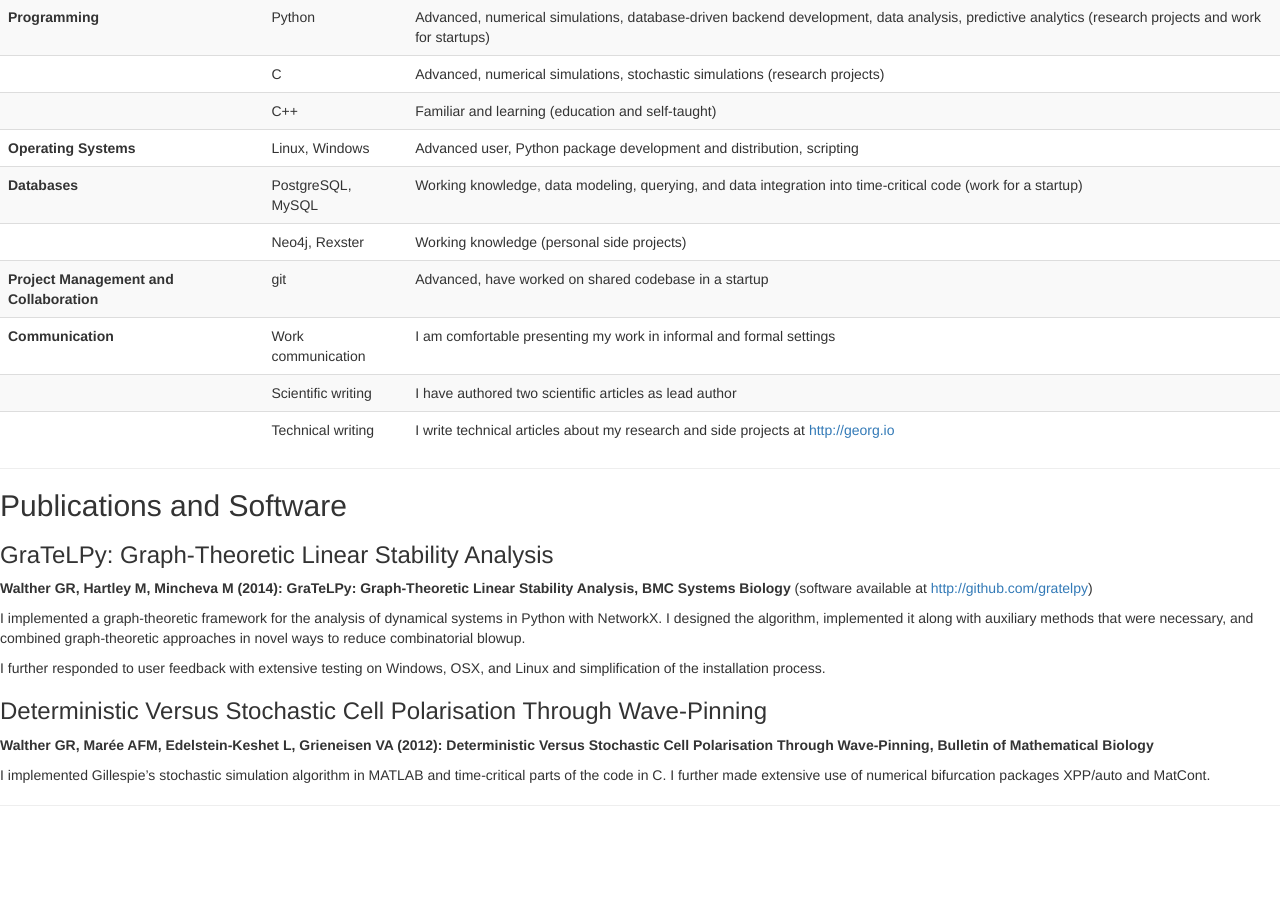
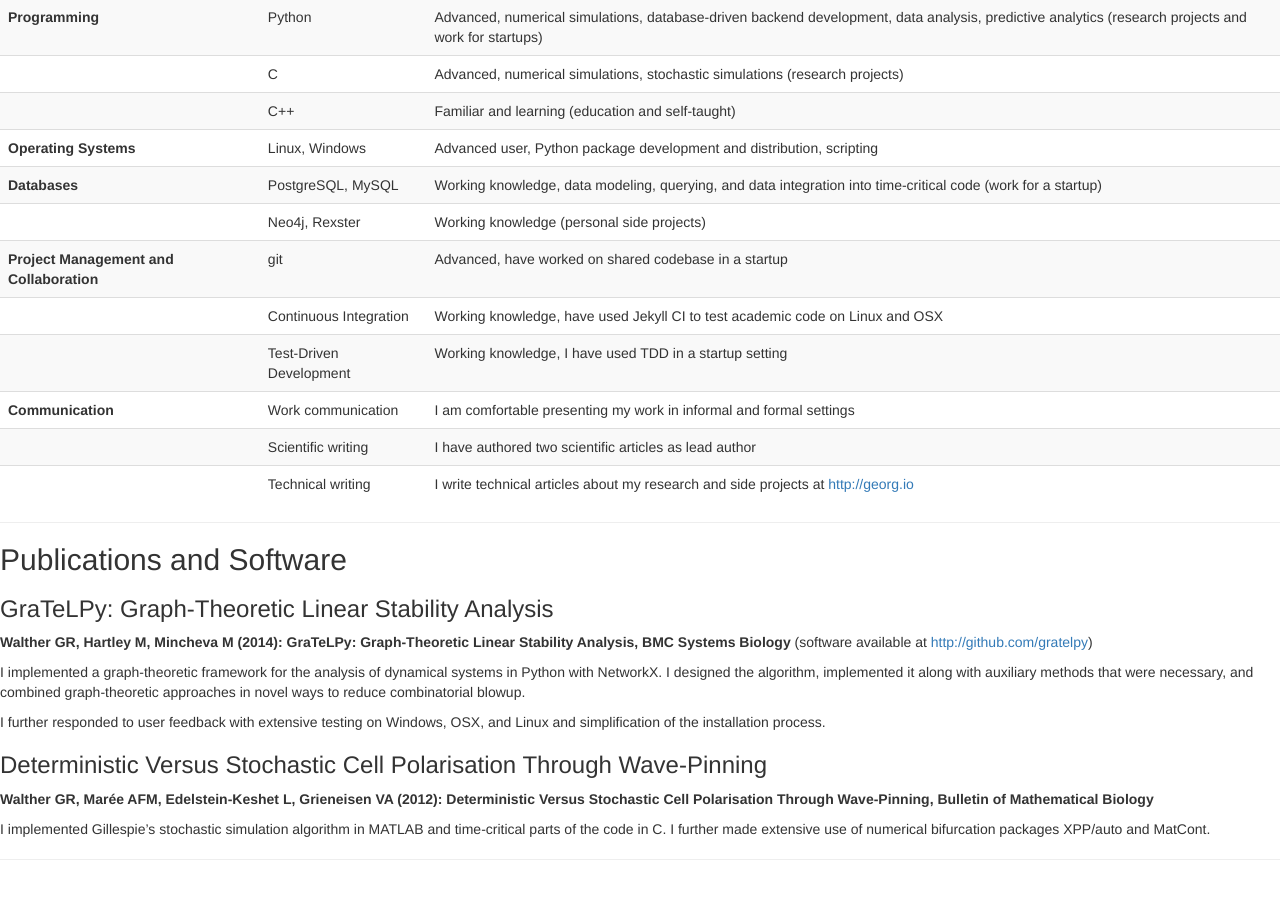
Before and after one commit to waltherg/backup.waltherg.github.io, a Jekyll site: the page built from cv/index.md, in a window 1280 px wide and 900 px high, scrolled down 1835 px. Built offline with Jekyll 4.4.1, drawn with Linux system fonts in a browser that asks for light colours; nearby versions of some CDN libraries; before the commit the page ends 2681 px from its top, so only the background shows below that.

Commit message:
mention CI and TDD

```diff
--- a/cv/index.md
+++ b/cv/index.md
@@ -152,6 +152,16 @@ Major in biochemistry.
       <td>Advanced, have worked on shared codebase in a startup</td>
     </tr>
     <tr>
+      <td></td>
+      <td>Continuous Integration</td>
+      <td>Working knowledge, have used Jekyll CI to test academic code on Linux and OSX</td>
+    </tr>
+    <tr>
+      <td></td>
+      <td>Test-Driven Development</td>
+      <td>Working knowledge, I have used TDD in a startup setting</td>
+    </tr>
+    <tr>
       <td><strong>Communication</strong></td>
       <td>Work communication</td>
       <td>I am comfortable presenting my work in informal and formal settings</td>
```
